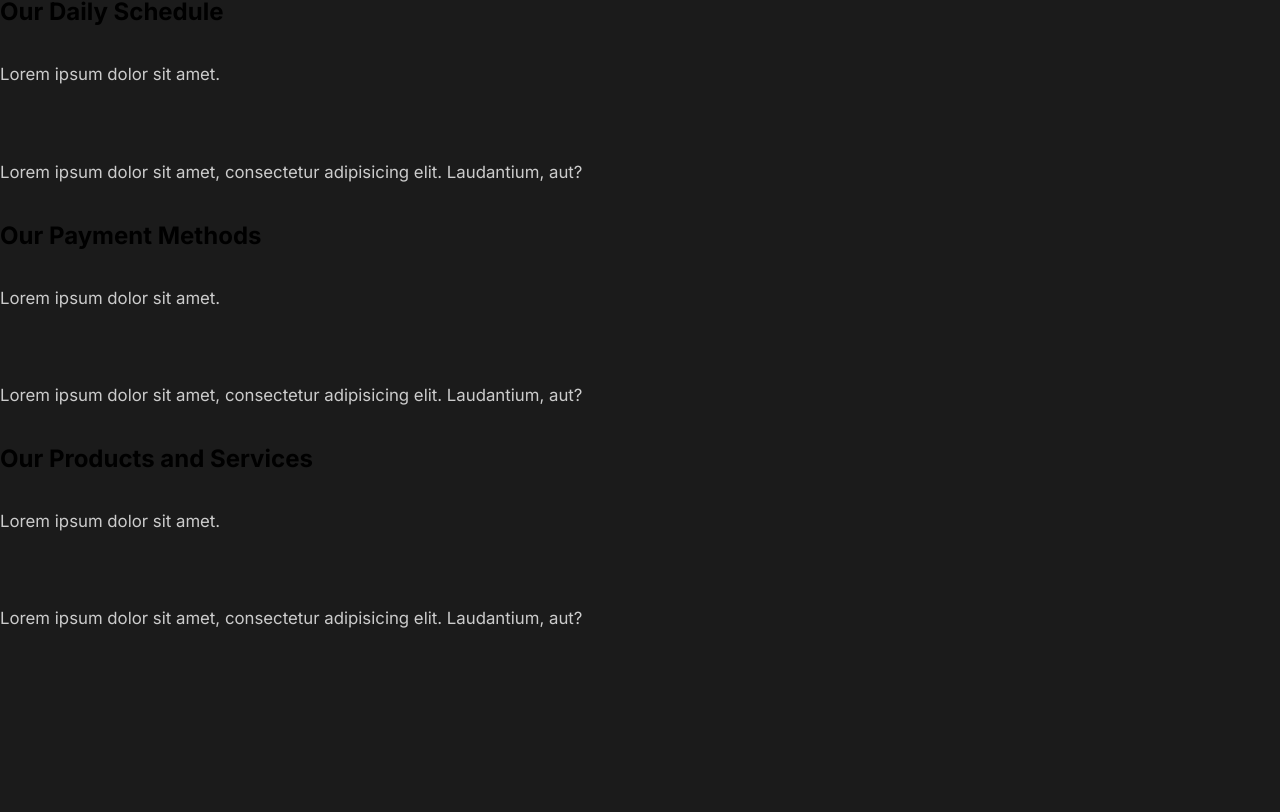
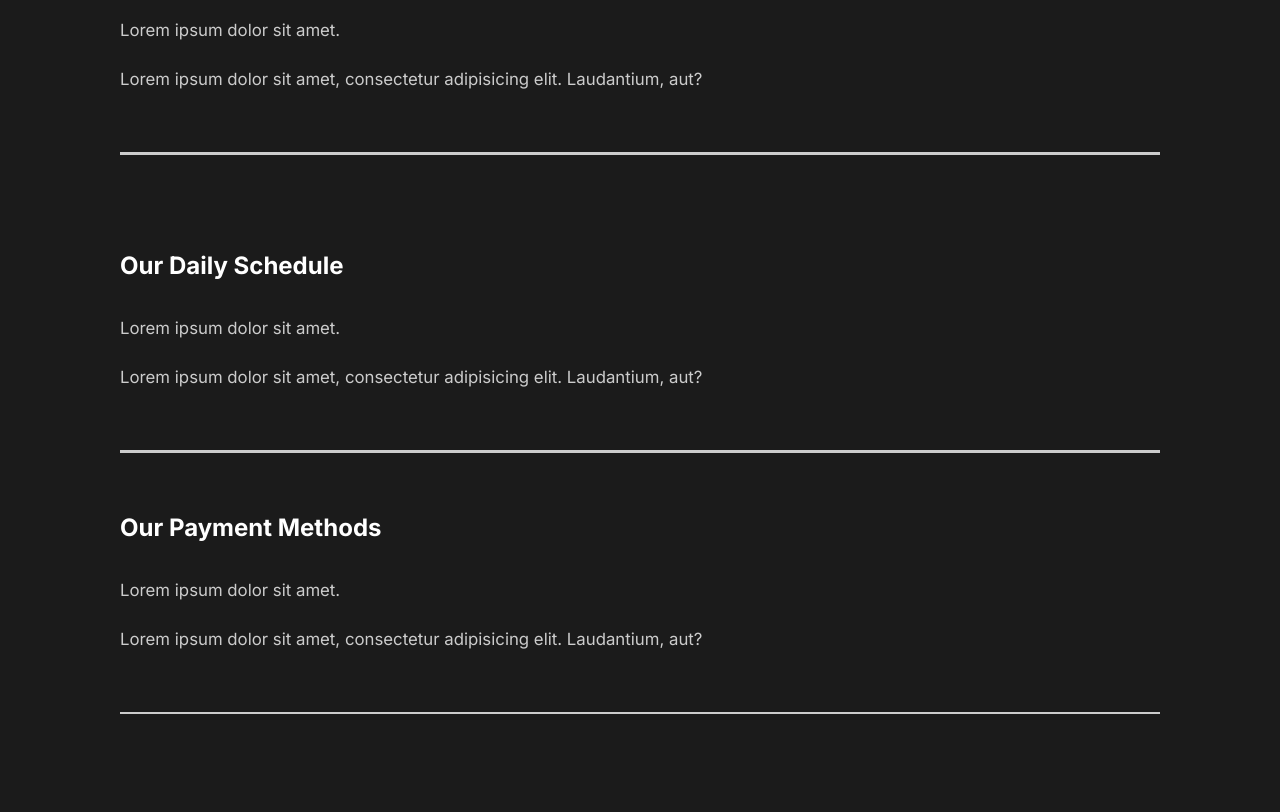
Before and after one commit to mvmarco/react-capturing, a React (Create React App) app: page / in a window 1280 px wide. Shown: the part 1840-2652 px from the top of the page. Before the commit the page ends 2508 px from the top, so only its background shows below. Built offline with nearby package versions, Linux system fonts and the light colour scheme.

Commit message:
styling faq section

```diff
--- a/src/components/FaqSection.js
+++ b/src/components/FaqSection.js
@@ -1,6 +1,11 @@
+// import styled components
+import styled from "styled-components";
+// styles
+import { Layout } from "../styles";
+
 const FaqSection = () => {
   return (
-    <div className="faq">
+    <Faq>
       <h2>
         Any Questions <span>FAQ</span>
       </h2>
@@ -13,6 +18,7 @@
             Laudantium, aut?
           </p>
         </div>
+        <div className="faq-line"></div>
       </div>
       <div className="question">
         <h4>Our Daily Schedule</h4>
@@ -23,6 +29,7 @@
             Laudantium, aut?
           </p>
         </div>
+        <div className="faq-line"></div>
         <div className="question">
           <h4>Our Payment Methods</h4>
           <div className="answer">
@@ -32,6 +39,7 @@
               Laudantium, aut?
             </p>
           </div>
+          <div className="faq-line"></div>
         </div>
         <div className="question">
           <h4>Our Products and Services</h4>
@@ -42,9 +50,39 @@
               Laudantium, aut?
             </p>
           </div>
+          <div className="faq-line"></div>
         </div>
       </div>
-    </div>
+    </Faq>
   );
-}
+};
+
+// styled components
+const Faq = styled(Layout)`
+  display: block;
+  span {
+    display: block;
+  }
+  h2 {
+    padding-bottom: 2rem;
+    font-weight: lighter;
+  }
+  .faq-line {
+    background: #cccccc;
+    height: 0.2rem;
+    margin: 2rem 0rem;
+    width: 100%;
+  }
+  .question {
+    padding: 3rem 0rem;
+    cursor: pointer;
+  }
+  .answer {
+    padding: 2rem 0rem;
+    p {
+      padding: 1rem 0rem;
+    }
+  }
+`;
+// exporting component
 export default FaqSection;
--- a/src/components/ServicesSection.js
+++ b/src/components/ServicesSection.js
@@ -7,7 +7,7 @@
 // import styled components
 import styled from 'styled-components'
 // styles
-import { Layout, Description, Image, Hide } from "../styles";
+import { Layout, Description, Image } from "../styles";
 
 const ServicesSection = () => {
   return (
```
